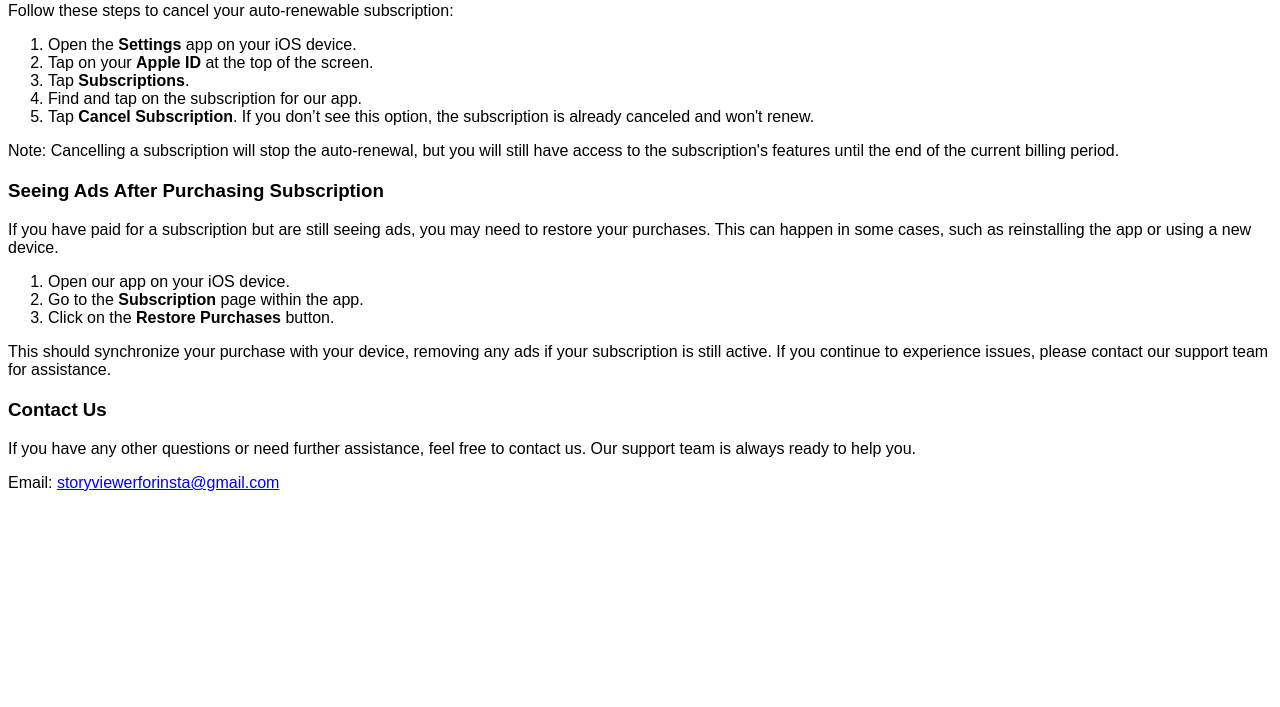
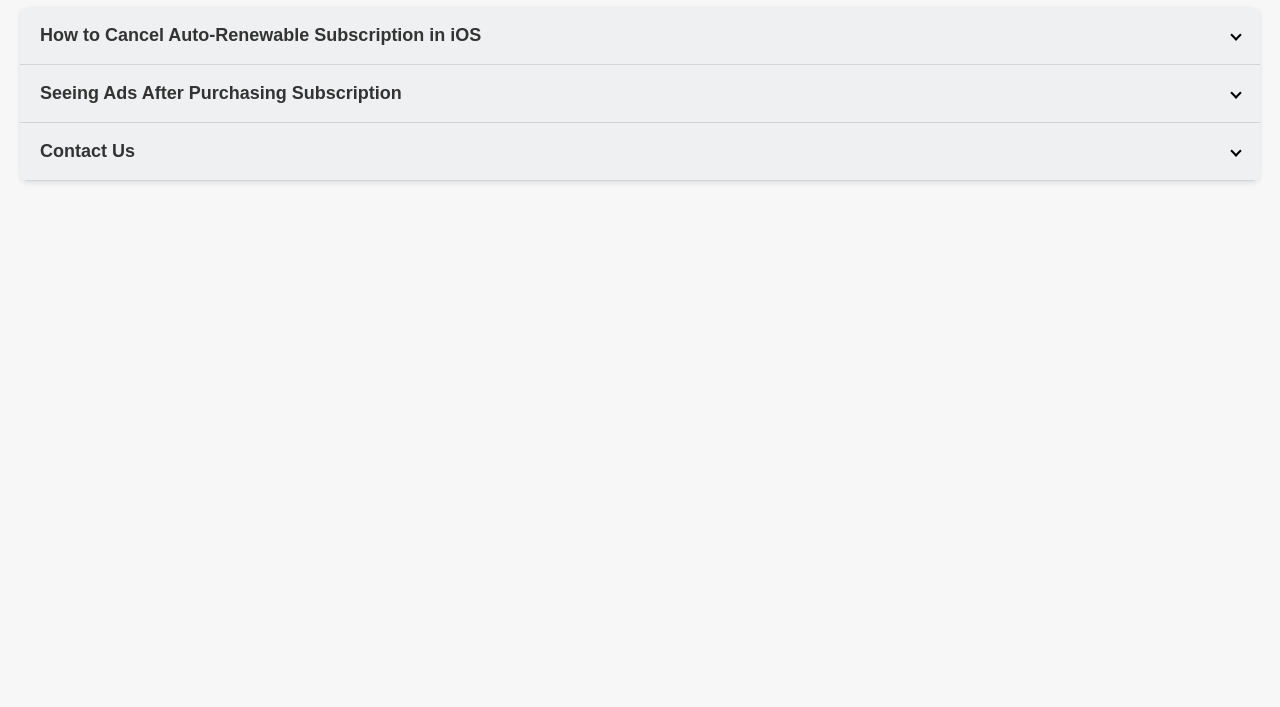
Before and after one commit to storyviewer/storyviewer.github.io, a plain HTML site: page faq.html in a window 1280 px wide. Shown: the part 93-800 px from the top of the page. Drawn offline with Linux system fonts and the light colour scheme.

Commit message:
Update faq.html

```diff
--- a/faq.html
+++ b/faq.html
@@ -1,20 +1,73 @@
 <!DOCTYPE html>
-<html>
+<html lang="en">
 <head>
-<title>FAQ - Story Viewer for Insta App</title>
-<style>
-    body { font-family: Arial, sans-serif; }
-    .faq-header { font-size: 24px; font-weight: bold; margin-bottom: 10px; }
-    .faq-content { margin-bottom: 20px; }
-</style>
+    <meta charset="UTF-8">
+    <meta name="viewport" content="width=device-width, initial-scale=1.0">
+    <title>FAQ & Support</title>
+    <style>
+        body {
+            font-family: 'Arial', sans-serif;
+            background: #f7f7f7;
+            margin: 0;
+            padding: 20px;
+        }
+        .faq-container {
+            background: #fff;
+            border-radius: 8px;
+            box-shadow: 0 2px 5px rgba(0, 0, 0, 0.1);
+            overflow: hidden;
+            margin-bottom: 10px;
+        }
+        .faq-title {
+            padding: 0px 20px;
+            margin: 0;
+            background: #eff0f1;
+            border-bottom: 1px solid #d3d4d5;
+            display: flex;
+            justify-content: space-between;
+            align-items: center;
+            cursor: pointer;
+        }
+        .faq-content {
+            display: none;
+            padding: 20px;
+            border-top: 1px solid #d3d4d5;
+        }
+        .faq-content.active {
+            display: block;
+        }
+        h3 {
+            font-size: 18px;
+            color: #333;
+        }
+        p, ol, li {
+            font-size: 16px;
+            color: #666;
+        }
+        .arrow {
+            border: solid black;
+            border-width: 0 2px 2px 0;
+            display: inline-block;
+            padding: 3px;
+            transform: rotate(45deg);
+            -webkit-transform: rotate(45deg);
+        }
+        .arrow.down {
+            transform: rotate(-135deg);
+            -webkit-transform: rotate(-135deg);
+        }
+    </style>
 </head>
 <body>
 
+<h1 align="center">FAQ & Support</h1>
+
 <div class="faq-container">
-    <div class="faq-header">Frequently Asked Questions</div>
-
+    <div class="faq-title">
+        <h3>How to Cancel Auto-Renewable Subscription in iOS</h3>
+        <i class="arrow"></i>
+    </div>
     <div class="faq-content">
-        <h3>How to Cancel Auto-Renewable Subscription in iOS</h3>
         <p>Follow these steps to cancel your auto-renewable subscription:</p>
         <ol>
             <li>Open the <strong>Settings</strong> app on your iOS device.</li>
@@ -26,8 +79,11 @@
         <p>Note: Cancelling a subscription will stop the auto-renewal, but you will still have access to the subscription's features until the end of the current billing period.</p>
     </div>
 
+    <div class="faq-title">
+        <h3>Seeing Ads After Purchasing Subscription</h3>
+        <i class="arrow"></i>
+    </div>
     <div class="faq-content">
-        <h3>Seeing Ads After Purchasing Subscription</h3>
         <p>If you have paid for a subscription but are still seeing ads, you may need to restore your purchases. This can happen in some cases, such as reinstalling the app or using a new device.</p>
         <ol>
             <li>Open our app on your iOS device.</li>
@@ -37,13 +93,28 @@
         <p>This should synchronize your purchase with your device, removing any ads if your subscription is still active. If you continue to experience issues, please contact our support team for assistance.</p>
     </div>
 
+    <div class="faq-title">
+        <h3>Contact Us</h3>
+        <i class="arrow"></i>
+    </div>
     <div class="faq-content">
-        <h3>Contact Us</h3>
         <p>If you have any other questions or need further assistance, feel free to contact us. Our support team is always ready to help you.</p>
         <p>Email: <a href="mailto:storyviewerforinsta@gmail.com">storyviewerforinsta@gmail.com</a></p>
     </div>
+</div>
 
-</div>
+<script>
+    // JavaScript for toggle functionality
+    document.addEventListener("DOMContentLoaded", function() {
+        var faqTitles = document.querySelectorAll('.faq-title');
+        faqTitles.forEach(function(faqTitle) {
+            faqTitle.addEventListener('click', function() {
+                this.nextElementSibling.style.display = this.nextElementSibling.style.display === 'block' ? 'none' : 'block';
+                this.querySelector('.arrow').classList.toggle('down');
+            });
+        });
+    });
+</script>
 
 </body>
 </html>
```
